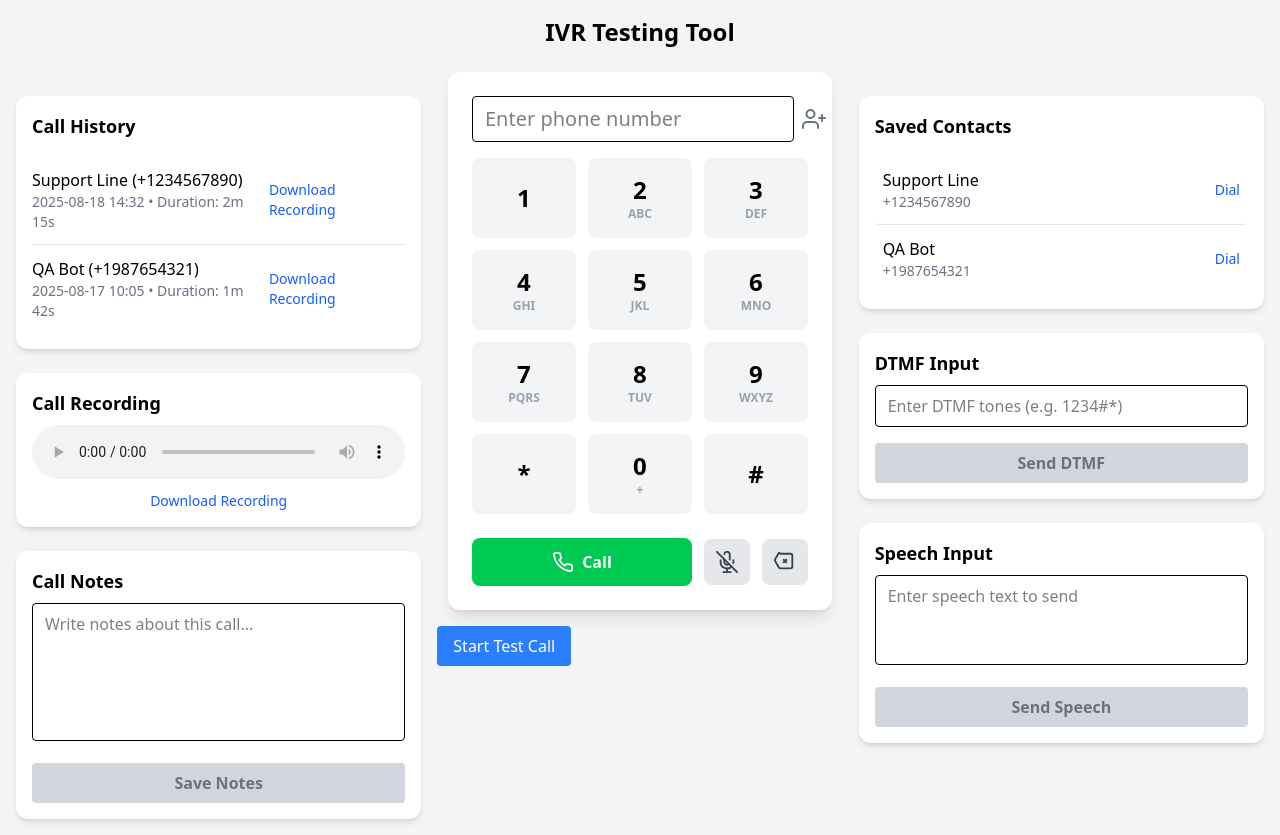
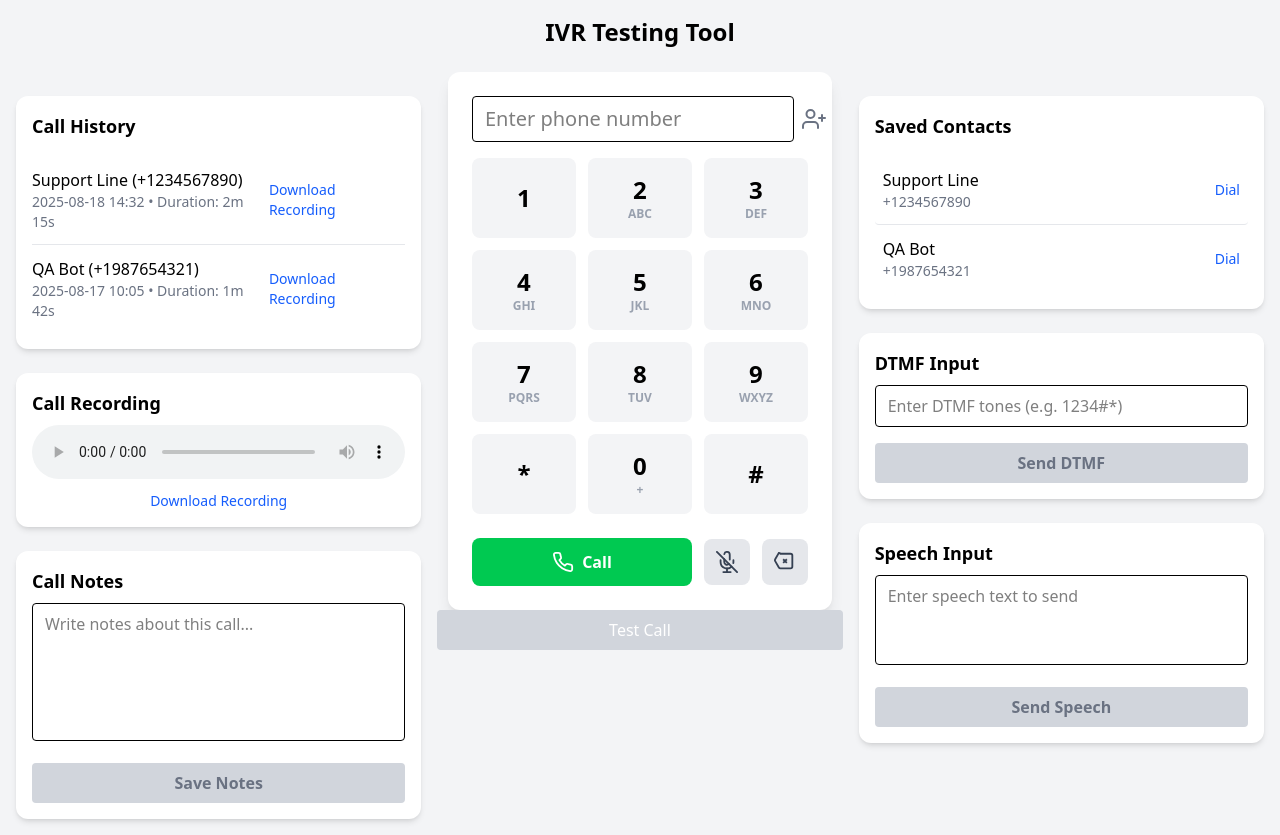
Before and after one commit to sivaprasad5317/IVR-Call, a React (Vite) app in the folder client/: page / in a window 1280 px wide. Built offline with nearby package versions, Linux system fonts and the light colour scheme; no server answers.

Commit message:
Server connectivity done

```diff
--- a/client/package.json
+++ b/client/package.json
@@ -13,6 +13,7 @@
     "@azure/communication-calling": "^1.37.2",
     "@azure/communication-common": "^2.4.0",
     "@azure/communication-identity": "^1.3.1",
+    "axios": "^1.11.0",
     "react": "^19.1.1",
     "react-dom": "^19.1.1",
     "react-icons": "^5.5.0"
--- a/client/src/components/IVRTest/TestCallButton.jsx
+++ b/client/src/components/IVRTest/TestCallButton.jsx
@@ -1,37 +1,37 @@
-import React from "react";
+import React, { useState } from "react";
+import { getACSToken, makeCall } from '../Services/api';
 
-const TestCallButton = ({ phone }) => {
-  const startTestCall = async () => {
-    if (!phone) {
-      alert("Please enter a phone number first.");
-      return;
-    }
+export default function TestCallButton({ phone }) {
+  const [isLoading, setIsLoading] = useState(false);
+  const [error, setError] = useState(null);
 
-    const apiUrl = import.meta.env.VITE_API_URL;
-
+  const handleTestCall = async () => {
     try {
-      const response = await fetch(`${apiUrl}/api/ivr/start`, {
-        method: "POST",
-        headers: { "Content-Type": "application/json" },
-        body: JSON.stringify({ phone }),
-      });
-      const data = await response.json();
-      console.log(data);
-      alert(data.message);
+      setIsLoading(true);
+      setError(null);
+      // First get ACS token
+      const acsData = await getACSToken();
+      // Then initiate call
+      const callData = await makeCall(phone);
+      console.log('Call initiated:', callData);
     } catch (err) {
-      console.error(err);
-      alert("Error starting IVR call");
+      setError(err.message);
+      console.error('Error making test call:', err);
+    } finally {
+      setIsLoading(false);
     }
   };
 
   return (
-    <button
-      onClick={startTestCall}
-      className="mt-4 px-4 py-2 bg-blue-500 text-white rounded hover:bg-blue-600"
-    >
-      Start Test Call
-    </button>
+    <div>
+      <button
+        onClick={handleTestCall}
+        disabled={!phone || isLoading}
+        className="w-full bg-blue-500 text-white p-2 rounded disabled:bg-gray-300"
+      >
+        {isLoading ? 'Initiating Call...' : 'Test Call'}
+      </button>
+      {error && <p className="text-red-500 mt-2">{error}</p>}
+    </div>
   );
-};
-
-export default TestCallButton;
+}
--- /dev/null
+++ b/client/src/components/Services/api.js
@@ -0,0 +1,19 @@
+// src/services/api.js
+import axios from 'axios';
+
+const API_URL = import.meta.env.VITE_API_URL || 'http://localhost:4000';
+
+const api = axios.create({
+  baseURL: API_URL,
+  headers: {
+    'Content-Type': 'application/json',
+  }
+});
+export const getACSToken = async () => {
+  const response = await api.get('/api/acs/token');
+  return response.data;
+};
+export const makeCall = async (phoneNumber) => {
+  const response = await api.post('/api/calls', { phoneNumber });
+  return response.data;
+};
```
Also changed, not shown: 2 other files (tests, documents, lock files or other folders).
